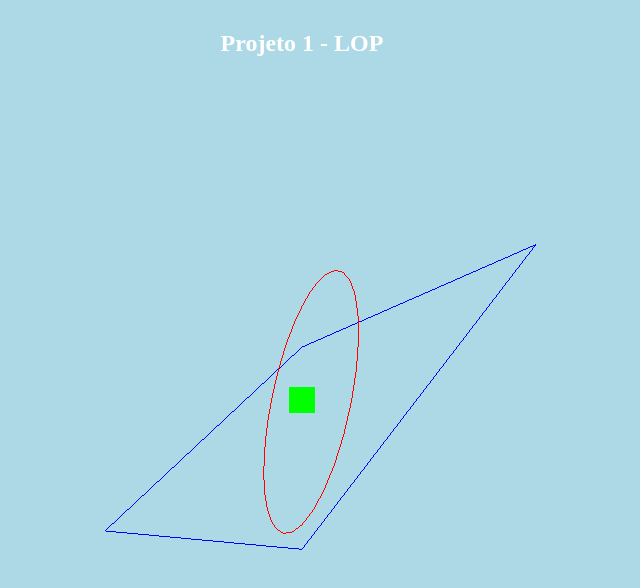
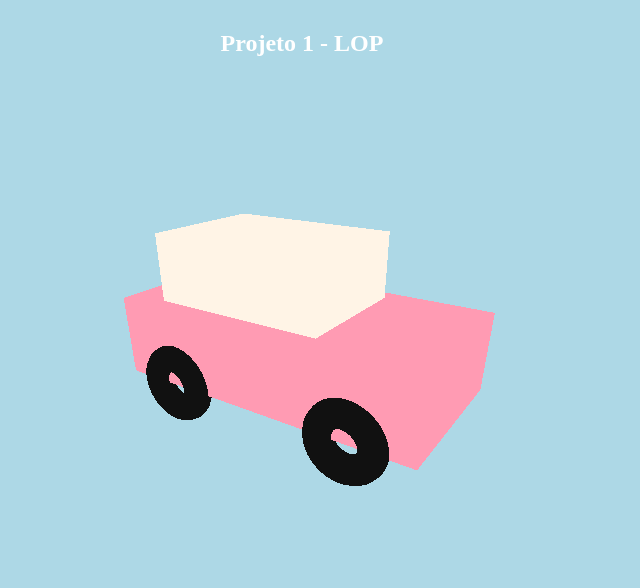
Before and after one commit to gidantas0105/projeto1_lop, a website built with Vite: page index.html in a window 1280 px wide. Shown: the whole page, without its empty margins (338-978 px from the left). Built offline with nearby package versions, Linux system fonts and the light colour scheme; animation ran at ten frames a second.

Commit message:
feat: adds car

```diff
--- a/index.html
+++ b/index.html
@@ -19,6 +19,6 @@
   </head>
   <body>
     <h2 id="info">Projeto 1 - LOP</h2>
-    <script type="module" src="/scenes/primitives.js"></script>
+    <script type="module" src="/scenes/tires.js"></script>
   </body>
 </html>
--- a/scenes/tires.js
+++ b/scenes/tires.js
@@ -1,4 +1,5 @@
 import * as THREE from 'three';
+import { OrbitControls } from 'three/examples/jsm/Addons.js';
 
 // Setting rendener, scene and camera
 const scene = new THREE.Scene();
@@ -9,14 +10,22 @@ const renderer = new THREE.WebGLRenderer();
 renderer.setSize( window.innerWidth, window.innerHeight );
 document.body.appendChild( renderer.domElement );
 
-let mouseX = 0;
-let mouseY = 0;
+const controls = new OrbitControls(camera, renderer.domElement);
 
-document.addEventListener('mousemove', function(e) {
-    mouseX = (e.clientX / window.innerWidth) /100;
-    mouseY = (e.clientY / window.innerHeight) / 100;
-})
+camera.position.y = 50;
+camera.position.x = 50;
+camera.position.z = 75;
 
+const car = createCar();
+scene.add(car);
+
+function animate( time ) {
+    controls.update();
+    renderer.render( scene, camera );
+}
+renderer.setAnimationLoop( animate );
+
+function createWheels() {
     const tireGeometry = new THREE.TorusGeometry( 5, 2.5, 16, 100 );
     const tireMaterial = new THREE.MeshBasicMaterial( { color: 0x111111 } );
 
@@ -24,22 +33,38 @@ const tires = [];
 
     for (let i = 0; i < 4; i++) {
         const tire = new THREE.Mesh( tireGeometry, tireMaterial );
-    tire.rotation.y = Math.PI / 2 ;
+        tire.rotation.y = Math.PI;
         tires.push(tire);
-    scene.add(tire);
     }
 
-tires[0].position.set( -10, 15, 0 );
-tires[1].position.set( 10, 15, 0 );
-tires[2].position.set( -10, -15, 0 );
-tires[3].position.set( 10, -15, 0 );
+    tires[0].position.set( -18, 5, 15 );
+    tires[1].position.set( 18, 5, 15 );
+    tires[2].position.set( -18, 5, -15 );
+    tires[3].position.set( 18, 5, -15 );
 
-camera.position.y = -100;
-camera.lookAt( 0, 0, 0 );
+    return tires;
+}
 
-function animate( time ) {
-    // camera.position.x += (mouseX - camera.position.x);
-    // camera.position.y += (-mouseY - camera.position.y);
-    renderer.render( scene, camera );
+function createCar() {
+    const car = new THREE.Group();
+
+    const wheels = createWheels();
+    car.add(...wheels);
+
+    const main = new THREE.Mesh(
+        new THREE.BoxGeometry(60, 15, 30),
+        new THREE.MeshBasicMaterial({ color: 0xff9bb3 })
+    );
+    main.position.y = 12;
+    car.add(main);
+
+    const cabin = new THREE.Mesh(
+        new THREE.BoxGeometry(33, 12, 24),
+        new THREE.MeshBasicMaterial({ color: 0xfff4e6 })
+    );
+    cabin.position.x = -6;
+    cabin.position.y = 25.5;
+    car.add(cabin);
+
+    return car;
 }
-renderer.setAnimationLoop( animate );
```
Lines whose indentation alone changed are shown as unchanged.
